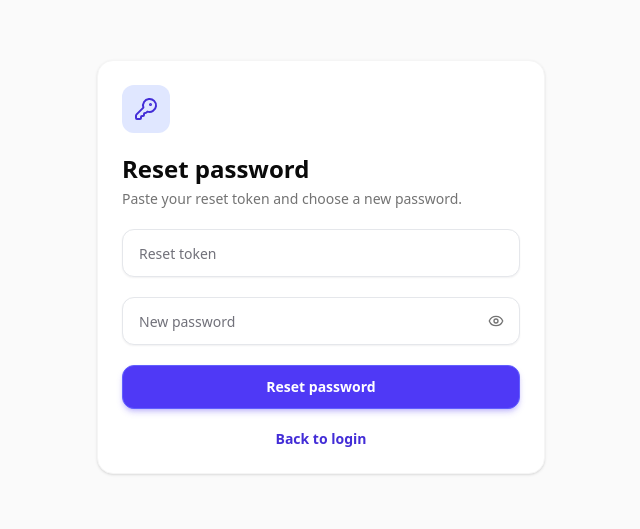
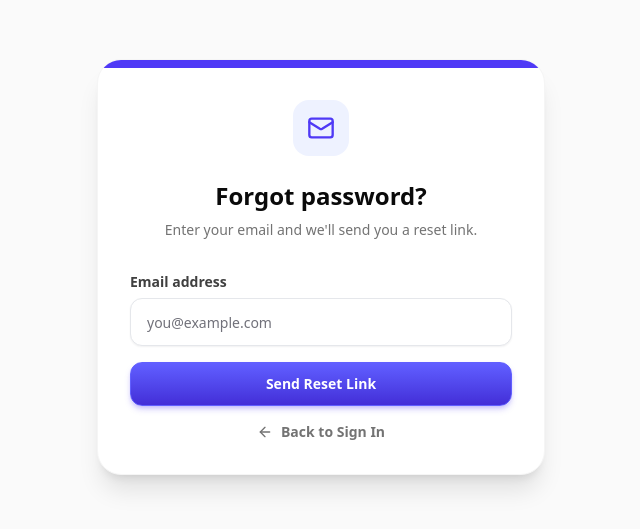
Before and after one commit to Eddiebot-creator/hams-fullstack, a React (Vite) app: page /reset-password in a window 1280 px wide. Shown: the part 133-662 px from the top of the page, without its empty margins (319-959 px from the left). Built offline with nearby package versions, Linux system fonts and the light colour scheme; no server answers.

Commit message:
Fix reset password endpoint

```diff
--- a/src/pages/ResetPassword.tsx
+++ b/src/pages/ResetPassword.tsx
@@ -1,50 +1,231 @@
-import { useState, type FormEvent } from "react";
-import { Link, useNavigate, useSearchParams } from "react-router-dom";
-import { KeyRound } from "lucide-react";
+import { useState } from "react";
+import { useSearchParams, Link } from "react-router-dom";
+import { motion } from "motion/react";
+import { KeyRound, Mail, Eye, EyeOff, ArrowLeft, CheckCircle2 } from "lucide-react";
 import { Button } from "@/src/components/ui/button";
-import { PasswordInput } from "@/src/components/ui/password-input";
 import { Input } from "@/src/components/ui/input";
-import { api } from "@/src/lib/api";
-import { showToast } from "@/src/components/ui/toast";
+
+async function apiForgotPassword(email: string) {
+  const res = await fetch("/api/auth/forgot-password", {
+    method: "POST",
+    headers: { "Content-Type": "application/json" },
+    body: JSON.stringify({ email }),
+  });
+  const data = await res.json();
+  if (!res.ok) throw new Error(data.message || "Request failed.");
+  return data;
+}
+
+async function apiResetPassword(token: string, password: string) {
+  const res = await fetch("/api/auth/reset-password", {
+    method: "POST",
+    headers: { "Content-Type": "application/json" },
+    body: JSON.stringify({ token, password }),
+  });
+  const data = await res.json();
+  if (!res.ok) throw new Error(data.message || "Reset failed.");
+  return data;
+}
 
 export default function ResetPassword() {
-  const [params] = useSearchParams();
-  const navigate = useNavigate();
-  const [token, setToken] = useState(params.get("token") ?? "");
-  const [newPassword, setNewPassword] = useState("");
-  const [isSaving, setIsSaving] = useState(false);
+  const [searchParams] = useSearchParams();
+  const token = searchParams.get("token");
 
-  const submit = async (event: FormEvent) => {
-    event.preventDefault();
-    setIsSaving(true);
+  return token ? <ResetForm token={token} /> : <ForgotForm />;
+}
+
+function ForgotForm() {
+  const [email, setEmail] = useState("");
+  const [loading, setLoading] = useState(false);
+  const [error, setError] = useState("");
+  const [done, setDone] = useState(false);
+
+  const handleSubmit = async () => {
+    setError("");
+    if (!email.trim()) { setError("Please enter your email address."); return; }
+    setLoading(true);
     try {
-      const result = await api.resetPasswordWithToken({ token, newPassword });
-      showToast(result.message);
-      navigate("/login");
+      await apiForgotPassword(email.trim());
+      setDone(true);
     } catch (err) {
-      showToast(err instanceof Error ? err.message : "Unable to reset password.", "error");
+      setError(err instanceof Error ? err.message : "Something went wrong.");
     } finally {
-      setIsSaving(false);
+      setLoading(false);
     }
   };
 
   return (
     <div className="min-h-screen bg-neutral-50 flex items-center justify-center p-4">
-      <form onSubmit={submit} className="w-full max-w-md bg-white rounded-2xl border border-neutral-100 shadow-sm p-6 space-y-5">
-        <div className="w-12 h-12 rounded-xl bg-indigo-100 flex items-center justify-center">
-          <KeyRound className="w-6 h-6 text-indigo-700" />
+      <motion.div
+        initial={{ opacity: 0, y: 20 }}
+        animate={{ opacity: 1, y: 0 }}
+        className="w-full max-w-md bg-white rounded-3xl shadow-xl border border-neutral-100 overflow-hidden"
+      >
+        <div className="h-2 w-full bg-indigo-600" />
+        <div className="p-8">
+          <div className="flex justify-center mb-6">
+            <div className="h-14 w-14 rounded-2xl bg-indigo-50 flex items-center justify-center">
+              <Mail className="h-7 w-7 text-indigo-600" />
+            </div>
+          </div>
+
+          {done ? (
+            <div className="text-center space-y-4">
+              <CheckCircle2 className="mx-auto h-12 w-12 text-green-500" />
+              <h1 className="text-2xl font-black text-neutral-950">Check your email</h1>
+              <p className="text-sm text-neutral-500">
+                If an account exists for <span className="font-bold text-neutral-700">{email}</span>, a password reset link has been sent. Check your inbox and spam folder.
+              </p>
+              <Link to="/login">
+                <Button variant="outline" className="mt-4 w-full">
+                  <ArrowLeft className="h-4 w-4" />
+                  Back to Sign In
+                </Button>
+              </Link>
+            </div>
+          ) : (
+            <>
+              <h1 className="text-2xl font-black text-neutral-950 text-center">Forgot password?</h1>
+              <p className="mt-2 text-sm text-neutral-500 text-center">
+                Enter your email and we'll send you a reset link.
+              </p>
+
+              <div className="mt-8 space-y-4">
+                <div>
+                  <label className="block text-sm font-bold text-neutral-700 mb-1.5">Email address</label>
+                  <Input
+                    type="email"
+                    placeholder="you@example.com"
+                    value={email}
+                    onChange={(e) => setEmail(e.target.value)}
+                    onKeyDown={(e) => e.key === "Enter" && handleSubmit()}
+                    autoComplete="email"
+                  />
+                </div>
+
+                {error && (
+                  <p className="text-sm font-semibold text-red-600 bg-red-50 rounded-xl px-4 py-3">{error}</p>
+                )}
+
+                <Button onClick={handleSubmit} disabled={loading} className="w-full">
+                  {loading ? "Sending..." : "Send Reset Link"}
+                </Button>
+
+                <Link to="/login" className="flex items-center justify-center gap-2 text-sm font-semibold text-neutral-500 hover:text-neutral-900 transition-colors">
+                  <ArrowLeft className="h-4 w-4" />
+                  Back to Sign In
+                </Link>
+              </div>
+            </>
+          )}
         </div>
-        <div>
-          <h1 className="text-2xl font-bold text-neutral-950">Reset password</h1>
-          <p className="text-sm text-neutral-500 mt-1">Paste your reset token and choose a new password.</p>
-        </div>
-        <Input value={token} onChange={(event) => setToken(event.target.value)} placeholder="Reset token" required />
-        <PasswordInput value={newPassword} onChange={(event) => setNewPassword(event.target.value)} placeholder="New password" required />
-        <Button disabled={isSaving} className="w-full bg-indigo-600 hover:bg-indigo-700 text-white">
-          {isSaving ? "Saving..." : "Reset password"}
-        </Button>
-        <Link to="/login" className="block text-center text-sm font-semibold text-indigo-700 hover:text-indigo-900">Back to login</Link>
-      </form>
+      </motion.div>
     </div>
   );
 }
+
+function ResetForm({ token }: { token: string }) {
+  const [password, setPassword] = useState("");
+  const [confirm, setConfirm] = useState("");
+  const [showPassword, setShowPassword] = useState(false);
+  const [loading, setLoading] = useState(false);
+  const [error, setError] = useState("");
+  const [done, setDone] = useState(false);
+
+  const handleSubmit = async () => {
+    setError("");
+    if (password.length < 8) { setError("Password must be at least 8 characters."); return; }
+    if (password !== confirm) { setError("Passwords do not match."); return; }
+    setLoading(true);
+    try {
+      await apiResetPassword(token, password);
+      setDone(true);
+    } catch (err) {
+      setError(err instanceof Error ? err.message : "Something went wrong.");
+    } finally {
+      setLoading(false);
+    }
+  };
+
+  return (
+    <div className="min-h-screen bg-neutral-50 flex items-center justify-center p-4">
+      <motion.div
+        initial={{ opacity: 0, y: 20 }}
+        animate={{ opacity: 1, y: 0 }}
+        className="w-full max-w-md bg-white rounded-3xl shadow-xl border border-neutral-100 overflow-hidden"
+      >
+        <div className="h-2 w-full bg-indigo-600" />
+        <div className="p-8">
+          <div className="flex justify-center mb-6">
+            <div className="h-14 w-14 rounded-2xl bg-indigo-50 flex items-center justify-center">
+              <KeyRound className="h-7 w-7 text-indigo-600" />
+            </div>
+          </div>
+
+          {done ? (
+            <div className="text-center space-y-4">
+              <CheckCircle2 className="mx-auto h-12 w-12 text-green-500" />
+              <h1 className="text-2xl font-black text-neutral-950">Password reset!</h1>
+              <p className="text-sm text-neutral-500">Your password has been updated. You can now sign in with your new password.</p>
+              <Link to="/login">
+                <Button className="mt-4 w-full">Sign In</Button>
+              </Link>
+            </div>
+          ) : (
+            <>
+              <h1 className="text-2xl font-black text-neutral-950 text-center">Set new password</h1>
+              <p className="mt-2 text-sm text-neutral-500 text-center">Choose a strong password for your account.</p>
+
+              <div className="mt-8 space-y-4">
+                <div>
+                  <label className="block text-sm font-bold text-neutral-700 mb-1.5">New password</label>
+                  <div className="relative">
+                    <Input
+                      type={showPassword ? "text" : "password"}
+                      placeholder="At least 8 characters"
+                      value={password}
+                      onChange={(e) => setPassword(e.target.value)}
+                      autoComplete="new-password"
+                    />
+                    <button
+                      type="button"
+                      onClick={() => setShowPassword((v) => !v)}
+                      className="absolute right-3 top-1/2 -translate-y-1/2 text-neutral-400 hover:text-neutral-700"
+                    >
+                      {showPassword ? <EyeOff className="h-4 w-4" /> : <Eye className="h-4 w-4" />}
+                    </button>
+                  </div>
+                </div>
+
+                <div>
+                  <label className="block text-sm font-bold text-neutral-700 mb-1.5">Confirm password</label>
+                  <Input
+                    type={showPassword ? "text" : "password"}
+                    placeholder="Repeat your password"
+                    value={confirm}
+                    onChange={(e) => setConfirm(e.target.value)}
+                    onKeyDown={(e) => e.key === "Enter" && handleSubmit()}
+                    autoComplete="new-password"
+                  />
+                </div>
+
+                {error && (
+                  <p className="text-sm font-semibold text-red-600 bg-red-50 rounded-xl px-4 py-3">{error}</p>
+                )}
+
+                <Button onClick={handleSubmit} disabled={loading} className="w-full">
+                  {loading ? "Resetting..." : "Reset Password"}
+                </Button>
+
+                <Link to="/login" className="flex items-center justify-center gap-2 text-sm font-semibold text-neutral-500 hover:text-neutral-900 transition-colors">
+                  <ArrowLeft className="h-4 w-4" />
+                  Back to Sign In
+                </Link>
+              </div>
+            </>
+          )}
+        </div>
+      </motion.div>
+    </div>
+  );
+}
```
